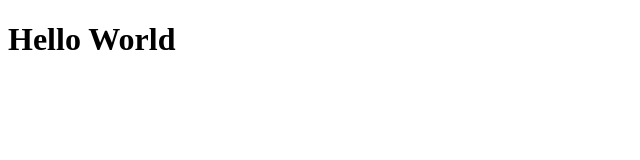
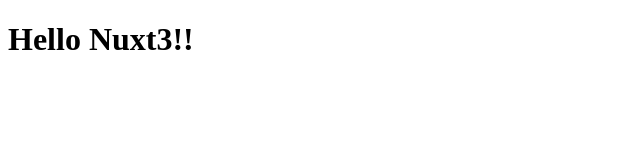
Before and after one commit to kb8864/Nuxt_project, a Nuxt app: page / in a window 1280 px wide. Shown: the top 160 px of the page, without its empty margins (0-640 px from the left). Built offline with nearby package versions, Linux system fonts and the light colour scheme.

Commit message:
ホットリロードの学習

```diff
--- a/app.vue
+++ b/app.vue
@@ -1,6 +1,5 @@
 <template>
   <div>
-
-    <h1>Hello World</h1>
+    <h1>Hello Nuxt3!!</h1>
   </div>
 </template>
```
